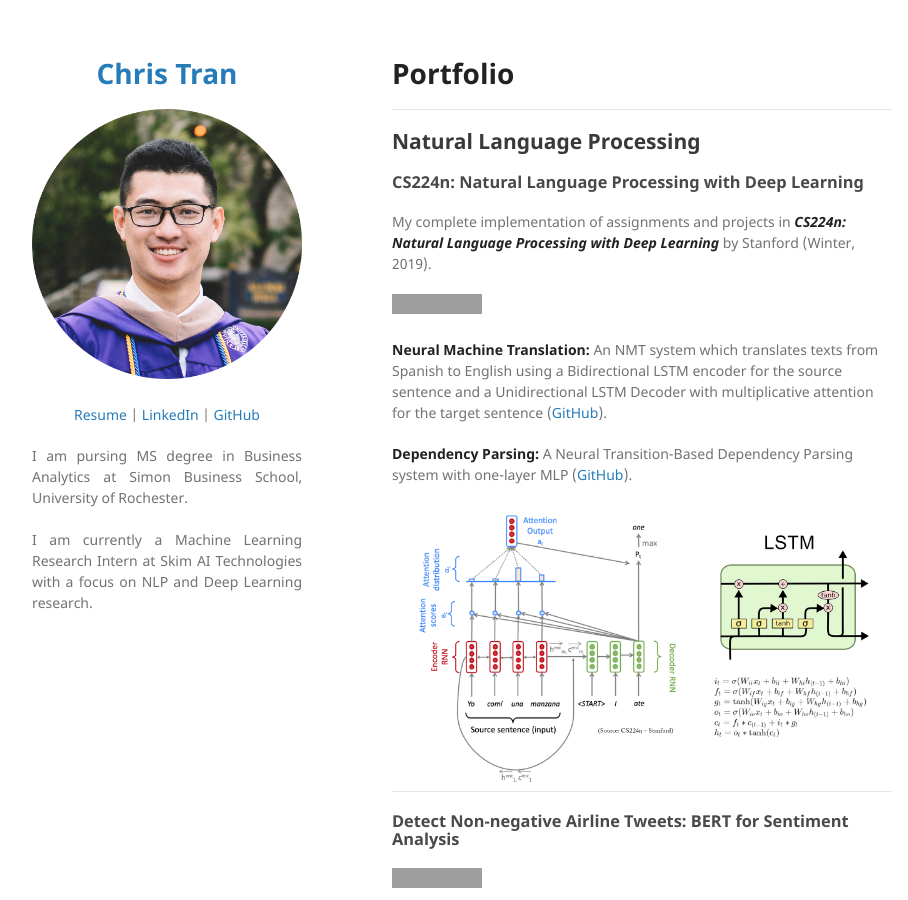
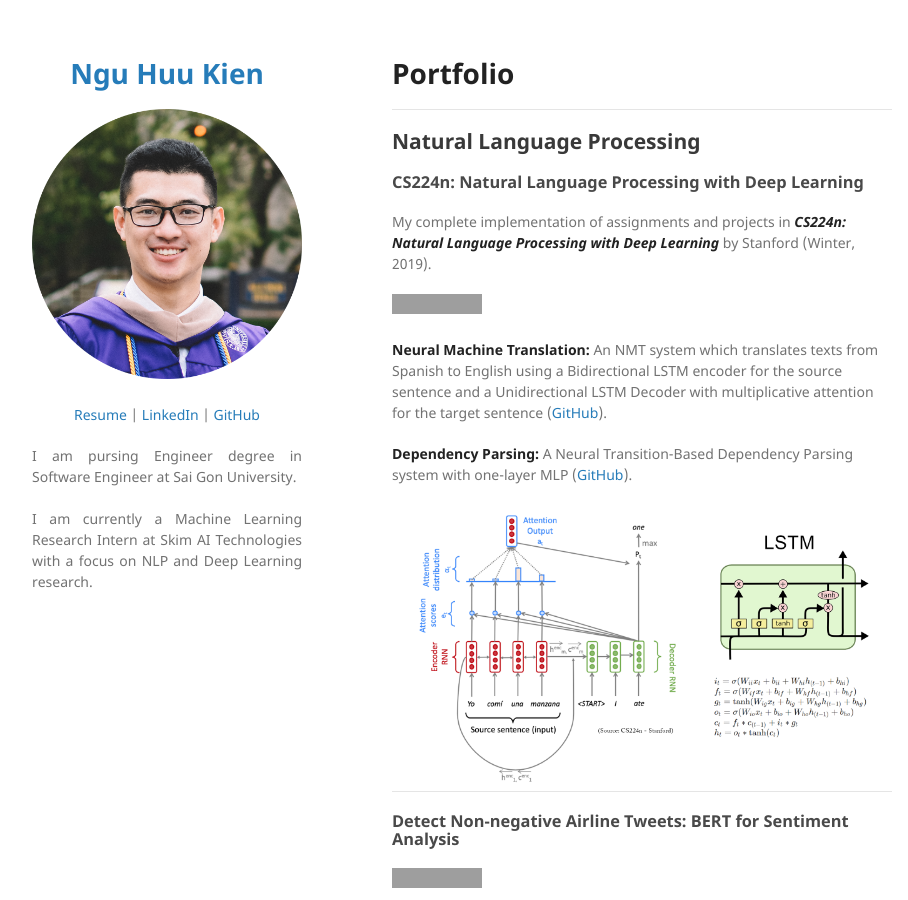
Before and after one commit to HuuKienIT/HuuKien-Portfolio, a Jekyll site: the page built from index.md, in a window 1280 px wide and 900 px high. Shown: the whole window, without its empty margins (178-1086 px from the left). Built offline with Jekyll 4.4.1, drawn with Linux system fonts in a browser that asks for light colours; our own code applies the rules of GitHub Pages for plain Markdown files; grey boxes are pictures that could not be loaded.

Commit message:
Update _config.yml

```diff
--- a/_config.yml
+++ b/_config.yml
@@ -1,4 +1,4 @@
-title: <p align="center"> Chris Tran </p>
+title: <p align="center"> Ngu Huu Kien </p>
 
 logo: "/images/picture.png?raw=true"
 
@@ -10,7 +10,7 @@ description:
   </p>
 
   <p align="justify">
-  I am pursing MS degree in Business Analytics at Simon Business School, University of Rochester.
+  I am pursing Engineer degree in Software Engineer at Sai Gon University.
   <br><br>
   I am currently a Machine Learning Research Intern at Skim AI Technologies with a focus on NLP and Deep Learning research.
   <br><br>
```
